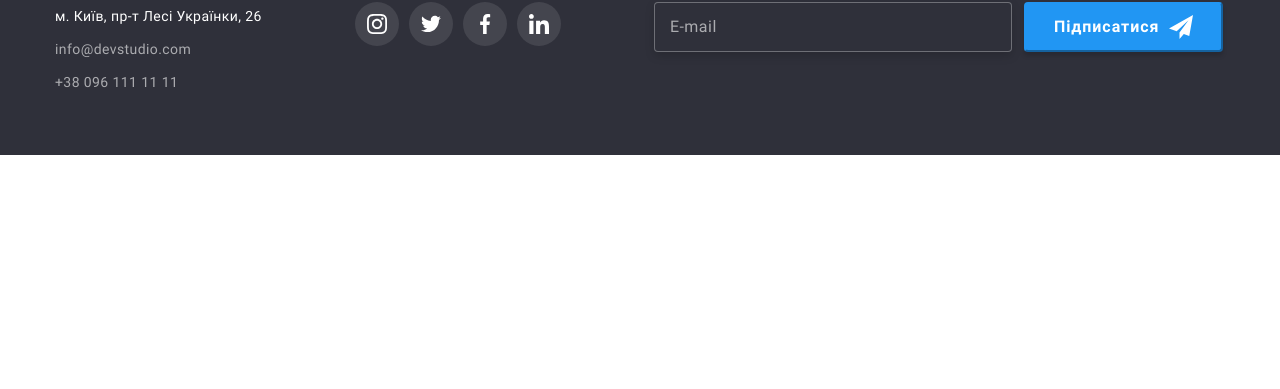
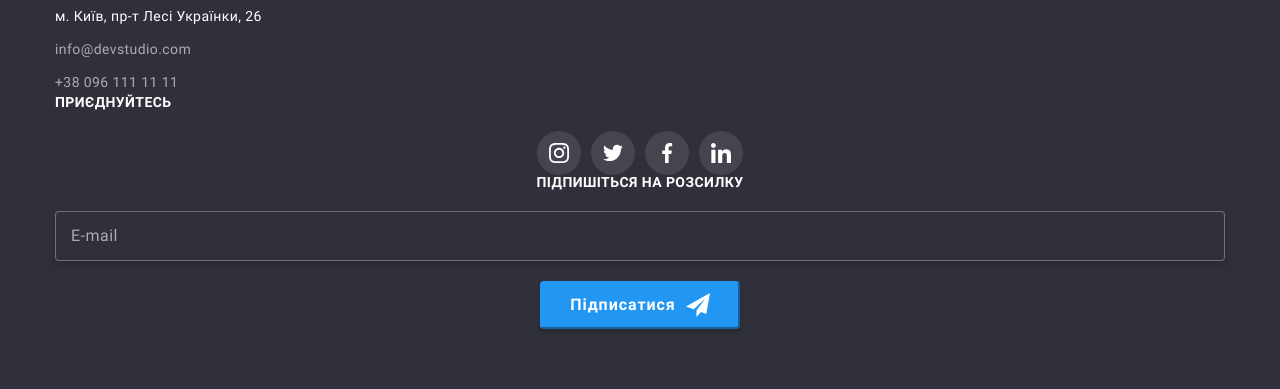
Before and after one commit to GaRubos/goit-markup-hw-08, a plain HTML site: page index.html in a window 1280 px wide. Shown: the part 2552-2941 px from the top of the page. Before the commit the page ends 2707 px from the top, so only its background shows below. Drawn offline with Linux system fonts and the light colour scheme; a web font is replaced by a local one.

Commit message:
done index html

```diff
--- a/index.html
+++ b/index.html
@@ -385,7 +385,7 @@
     <footer class="footer">
       <div class="container">
         <div class="footer__body">
-          <div>
+          <div class="footer__address">
             <a href="./index.html" class="site-logo site-logo--margin-bottom link"
               >Web<span class="site-logo__studio-white">Studio</span></a
             >
@@ -412,7 +412,7 @@
             </address>
           </div>
 
-          <div>
+          <div class="footer__social">
             <p class="footer__social-title">приєднуйтесь</p>
             <ul class="social-list link">
               <li class="list">
@@ -450,7 +450,7 @@
             <p class="footer-form__title">Підпишіться на розсилку</p>
             <form name="subscribe-form" novalidate class="subscribe-form">
               <label for="email" class="footer-form__label"></label>
-              <input type="email" name="email" placeholder="E-mail" class="footer-form__input" />
+              <input type="email" class="footer-form__input" name="email" placeholder="E-mail" />
               <button type="submit" class="subscribe-form-btn">
                 Підписатися
                 <svg width="24" height="24" class="icon-send">
--- a/scss/layout/_about.scss
+++ b/scss/layout/_about.scss
@@ -1,9 +1,8 @@
 .about {
-  display: none;
   padding-bottom: 94px;
 
-  @media screen and (min-width: 1200px) {
-    display: block;
+  @media screen and (max-width: 1199px) {
+    display: none;
   }
 }
 
--- a/scss/layout/_footer.scss
+++ b/scss/layout/_footer.scss
@@ -3,10 +3,17 @@
   padding-top: 60px;
   padding-bottom: 60px;
 
-  &__body {
-    display: flex;
-    align-items: baseline;
-    gap: 93px;
+  &__address {
+    @media screen and (max-width: 1199px) {
+      text-align: center;
+      margin-bottom: 60px;
+    }
+  }
+
+  &__social {
+    @media screen and (max-width: 1199px) {
+      text-align: center;
+      margin-bottom: 60px;
     }
   }
 
@@ -58,8 +65,8 @@
 
   /* Form */
 
-.subscribe-form {
-  display: flex;
+  .footer-form {
+    text-align: center;
   }
 
   .footer-form__title {
@@ -72,10 +79,15 @@
     margin-bottom: 20px;
   }
 
+  .subscribe-form {
+    text-align: center;
+  }
+
   .footer-form__input {
-  margin-right: 12px;
+    // margin-right: 12px;
+    margin-bottom: 20px;
     padding: 15px;
-  width: 358px;
+    width: 100%;
     background-color: $footer-bg-color;
     border: 1px solid rgba(255, 255, 255, 0.3);
     filter: drop-shadow(0px 4px 4px rgba(0, 0, 0, 0.15));
@@ -90,6 +102,7 @@
   }
 
   .subscribe-form-btn {
+    margin: 0 auto;
     display: flex;
     align-items: center;
     gap: 10px;
@@ -115,3 +128,4 @@
   .icon-send {
     fill: $primary-bg-color;
   }
+}
--- a/scss/layout/_team.scss
+++ b/scss/layout/_team.scss
@@ -2,6 +2,18 @@
   padding-top: 60px;
   padding-bottom: 60px;
   background: $color-team-section;
+
+  &__list {
+    @media screen and (min-width: 768px) {
+      display: flex;
+      flex-wrap: wrap;
+      gap: 30px;
+      justify-content: space-between;
+    }
+    @media screen and (min-width: 1200px) {
+      flex-wrap: nowrap;
+    }
+  }
 
   &__item {
     max-width: 450px;
@@ -12,23 +24,15 @@
 
     @media screen and (min-width: 768px) {
       width: 354px;
-      margin-bottom: 0;
     }
     @media screen and (min-width: 1200px) {
       width: 270px;
-      margin-bottom: 0;
     }
   }
 
-  &__list {
-    @media screen and (min-width: 768px) {
-      display: flex;
-      flex-wrap: wrap;
-      gap: 30px;
-      justify-content: space-between;
-    }
-    @media screen and (min-width: 1200px) {
-      flex-wrap: nowrap;
+  &__item:not(:last-child) {
+    @media screen and (max-width: 767px) {
+      margin-bottom: 30px;
     }
   }
 
@@ -67,10 +71,3 @@
   background-color: $white-color;
   padding: 30px;
 }
-
-// .team-list-item {
-//   background-color: $white-color;
-//   box-shadow: 0px 1px 3px rgba(0, 0, 0, 0.12), 0px 1px 1px rgba(0, 0, 0, 0.14),
-//     0px 2px 1px rgba(0, 0, 0, 0.2);
-//   border-radius: 0px 0px 4px 4px;
-// }
```
Also changed, not shown: css/main.css, css/main.min.css, 2 other files. Lines whose indentation alone changed are shown as unchanged.
